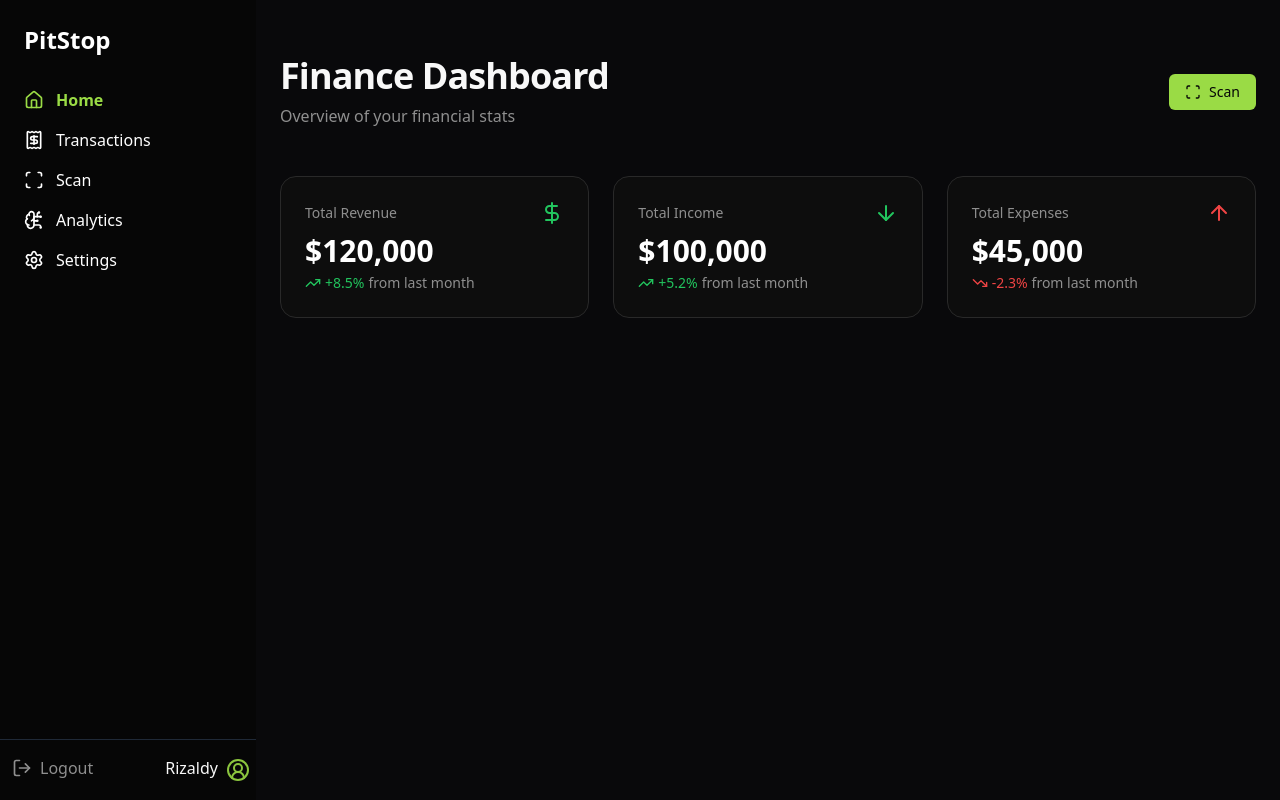
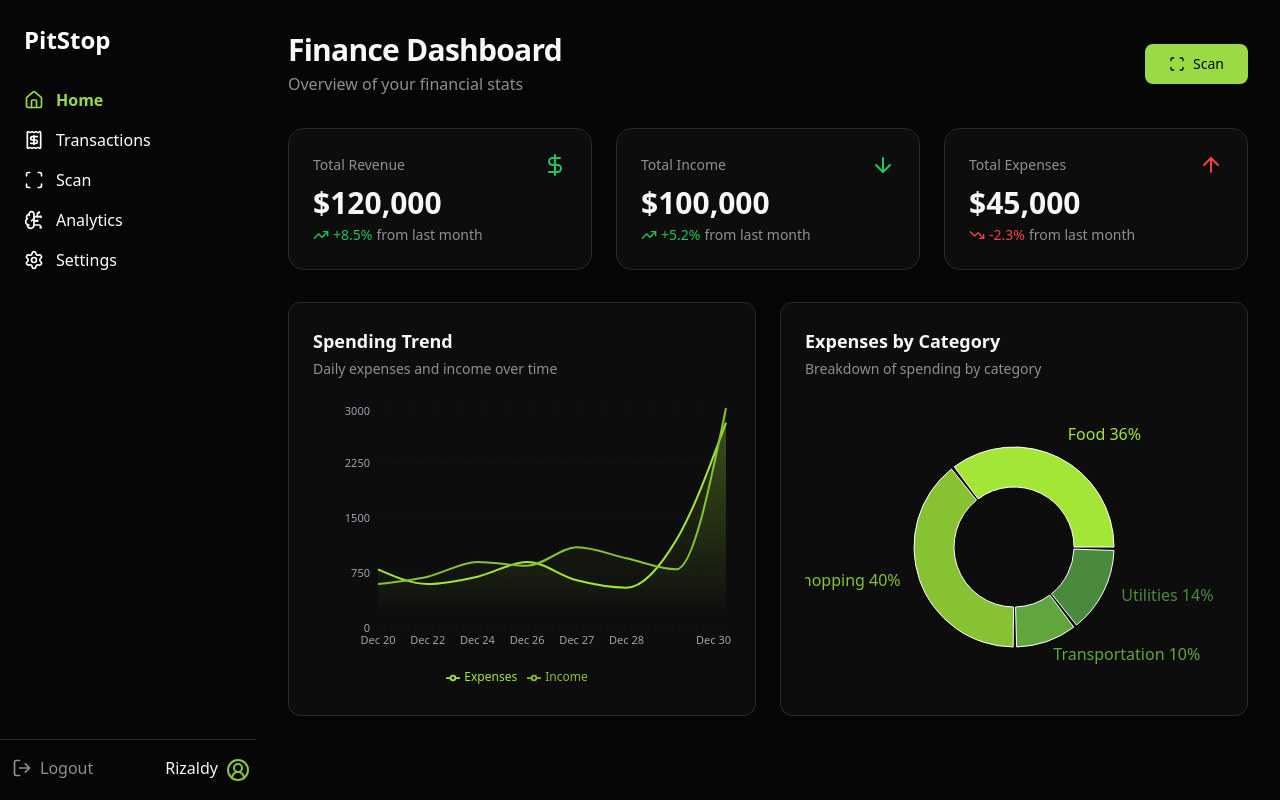
Before and after one commit to rizaldyyakbar/pitstop, a React (Vite) app in the folder client/: page / in a window 1280 px wide. Built offline with nearby package versions, Linux system fonts and the light colour scheme.

Commit message:
Add new feature expense,income and spend by categories

```diff
--- a/client/src/components/ChartCard.tsx
+++ b/client/src/components/ChartCard.tsx
@@ -1,17 +1,141 @@
+import { AreaChart, Area, XAxis, YAxis, CartesianGrid, Tooltip, Legend, ResponsiveContainer, PieChart, Pie, Cell } from 'recharts';
 
 interface ChartCardProps {
     title: string;
     description: string;
     type : 'category' | 'time-series';
 }
+
+const timeSeriesData = [
+    { date: 'Dec 20', expenses: 800, income: 600 },
+    { date: 'Dec 22', expenses: 600, income: 700 },
+    { date: 'Dec 24', expenses: 700, income: 900 },
+    { date: 'Dec 26', expenses: 900, income: 850 },
+    { date: 'Dec 27', expenses: 650, income: 1100 },
+    { date: 'Dec 28', expenses: 550, income: 950 },
+    { date: 'Dec 29', expenses: 1200, income: 800 },
+    { date: 'Dec 30', expenses: 2800, income: 3000 },
+];
+
+const categoryData = [
+    { category: 'Food', value: 36 },
+    { category: 'Shopping', value: 40 },
+    { category: 'Transportation', value: 10 },
+    { category: 'Utilities', value: 14 },
+];
+
+// Theme colors matching index.css chart colors
+const CHART_COLORS = [
+    '#a3e635', // chart-1 - lime green
+    '#86c232', // chart-2 - lighter green
+    '#61a63d', // chart-3 - medium green
+    '#4a8a3d', // chart-4 - darker green
+];
+
+const CustomTooltip = ({ active, payload }: any) => {
+    if (active && payload && payload.length) {
+        return (
+            <div className="bg-popover border border-border rounded-lg p-3 shadow-lg">
+                <p className="text-sm font-medium text-popover-foreground">
+                    {payload[0].value.toLocaleString()}
+                </p>
+            </div>
+        );
+    }
+    return null;
+};
+
 const ChartCard: React.FC<ChartCardProps> = ({ title, description, type }) => {
     return (
-        <div className="bg-[#121214] p-6 rounded-2xl border border-gray-800 shadow-md">
-            <h3 className="text-lg font-semibold mb-2">{title}</h3>
-            <p className="text-sm text-muted-foreground mb-4">{description}</p>
-            <div className="h-48 bg-gray-700 flex items-center justify-center">
-                <span className="text-gray-400">[Chart Placeholder - {type}]</span>
+        <div className="bg-card border border-border p-6 rounded-xl shadow-sm">
+            <div className="mb-6">
+                <h3 className="text-lg font-semibold text-card-foreground">{title}</h3>
+                <p className="text-sm text-muted-foreground mt-1">{description}</p>
+            </div>
+            <div className="h-72">
+                {type === 'time-series' ? (
+                    <ResponsiveContainer width="100%" height="100%">
+                        <AreaChart data={timeSeriesData}>
+                            <defs>
+                                <linearGradient id="colorExpenses" x1="0" y1="0" x2="0" y2="1">
+                                    <stop offset="5%" stopColor="#a3e635" stopOpacity={0.3}/>
+                                    <stop offset="95%" stopColor="#a3e635" stopOpacity={0}/>
+                                </linearGradient>
+                                <linearGradient id="colorIncome" x1="0" y1="0" x2="0" y2="1">
+                                    <stop offset="5%" stopColor="#86c232" stopOpacity={0.3}/>
+                                    <stop offset="95%" stopColor="#86c232" stopOpacity={0}/>
+                                </linearGradient>
+                            </defs>
+                            <CartesianGrid strokeDasharray="3 3" stroke="#333333" opacity={0.2} vertical={false} />
+                            <XAxis
+                                dataKey="date"
+                                stroke="#9ca3af"
+                                style={{ fontSize: '11px' }}
+                                axisLine={false}
+                                tickLine={false}
+                            />
+                            <YAxis
+                                stroke="#9ca3af"
+                                style={{ fontSize: '11px' }}
+                                axisLine={false}
+                                tickLine={false}
+                            />
+                            <Tooltip content={<CustomTooltip />} />
+                            <Legend
+                                wrapperStyle={{
+                                    fontSize: '12px',
+                                    paddingTop: '10px'
+                                }}
+                                iconType="line"
+                            />
+                            <Area
+                                type="monotone"
+                                dataKey="expenses"
+                                name="Expenses"
+                                stroke="#a3e635"
+                                strokeWidth={2}
+                                fill="url(#colorExpenses)"
+                                dot={false}
+                            />
+                            <Area
+                                type="monotone"
+                                dataKey="income"
+                                name="Income"
+                                stroke="#86c232"
+                                strokeWidth={2}
+                                fill="url(#colorIncome)"
+                                dot={false}
+                            />
+                        </AreaChart>
+                    </ResponsiveContainer>
+                ) : (
+                    <div className="flex items-center justify-center h-full">
+                        <ResponsiveContainer width="100%" height="100%">
+                            <PieChart>
+                                <Pie
+                                    data={categoryData}
+                                    dataKey="value"
+                                    nameKey="category"
+                                    cx="50%"
+                                    cy="50%"
+                                    innerRadius={60}
+                                    outerRadius={100}
+                                    paddingAngle={2}
+                                    label={({ category, value }) => `${category} ${value}%`}
+                                    labelLine={false}
+                                >
+                                    {categoryData.map((entry, index) => (
+                                        <Cell key={`cell-${index}`} fill={CHART_COLORS[index]} />
+                                    ))}
+                                </Pie>
+                                <Tooltip content={<CustomTooltip />} />
+                            </PieChart>
+                        </ResponsiveContainer>
+                    </div>
+                )}
             </div>
         </div>
     );
 }
+
+export default ChartCard;
--- a/client/src/pages/Dashboard.tsx
+++ b/client/src/pages/Dashboard.tsx
@@ -1,23 +1,25 @@
 import StatsCard from "../components/StatsCard";
 import { ArrowUpIcon, ArrowDownIcon ,DollarSignIcon, ScanIcon } from "lucide-react"
+import ChartCard from "../components/ChartCard";
 
 export default function Dashboard() {
     return (
-        <div className="min-h-screen bg-[#09090b] text-white px-6 py-8">
-            <div className="mx-auto max-w-6xl space-y-12 mt-6">
-                <header className="flex items-center justify-between gap-4 ">
-                    <div className="space-y-2">
-                        <h1 className="text-3xl font-bold tracking-tight text-foreground md:text-4xl">Finance Dashboard</h1>
+        <div className="min-h-screen bg-background text-foreground p-8">
+            <div className="max-w-7xl mx-auto space-y-8">
+                {/* Header */}
+                <header className="flex items-center justify-between">
+                    <div className="space-y-1">
+                        <h1 className="text-3xl font-bold tracking-tight">Finance Dashboard</h1>
                         <p className="text-muted-foreground">Overview of your financial stats</p>
                     </div>
-                    <div className="flex items-center gap-3">
-                        <button className="flex items-center bg-primary text-primary-foreground hover:bg-secondary px-4 py-2 rounded-md text-sm font-medium transition-all">
-                            <ScanIcon className="mr-2 h-4 w-4" />
+                    <button className="flex items-center gap-2 bg-primary text-primary-foreground hover:bg-primary/90 px-6 py-2.5 rounded-lg text-sm font-medium transition-colors">
+                        <ScanIcon className="h-4 w-4" />
                         Scan
                     </button>
-                    </div>
                 </header>
-                <div className="grid grid-cols-1 md:grid-cols-3 gap-6 max-w-auto ">
+
+                {/* Stats Cards */}
+                <div className="grid grid-cols-1 md:grid-cols-3 gap-6">
                     <StatsCard
                         title="Total Revenue"
                         value="$120,000"
@@ -46,13 +48,21 @@ export default function Dashboard() {
                         periodInfo="from last month"
                     />
                 </div>
+
+                {/* Charts */}
+                <div className="grid grid-cols-1 lg:grid-cols-2 gap-6">
+                    <ChartCard
+                        title="Spending Trend"
+                        description="Daily expenses and income over time"
+                        type="time-series"
+                    />
+                    <ChartCard
+                        title="Expenses by Category"
+                        description="Breakdown of spending by category"
+                        type="category"
+                    />
                 </div>
-
-        <div className="grid grid-cols-1 md:grid-cols-2 lg:grid-cols-3 gap-6 mb-10">
-
-
             </div>
-
         </div>
     );
 }
```
Lines whose indentation alone changed are shown as unchanged.
